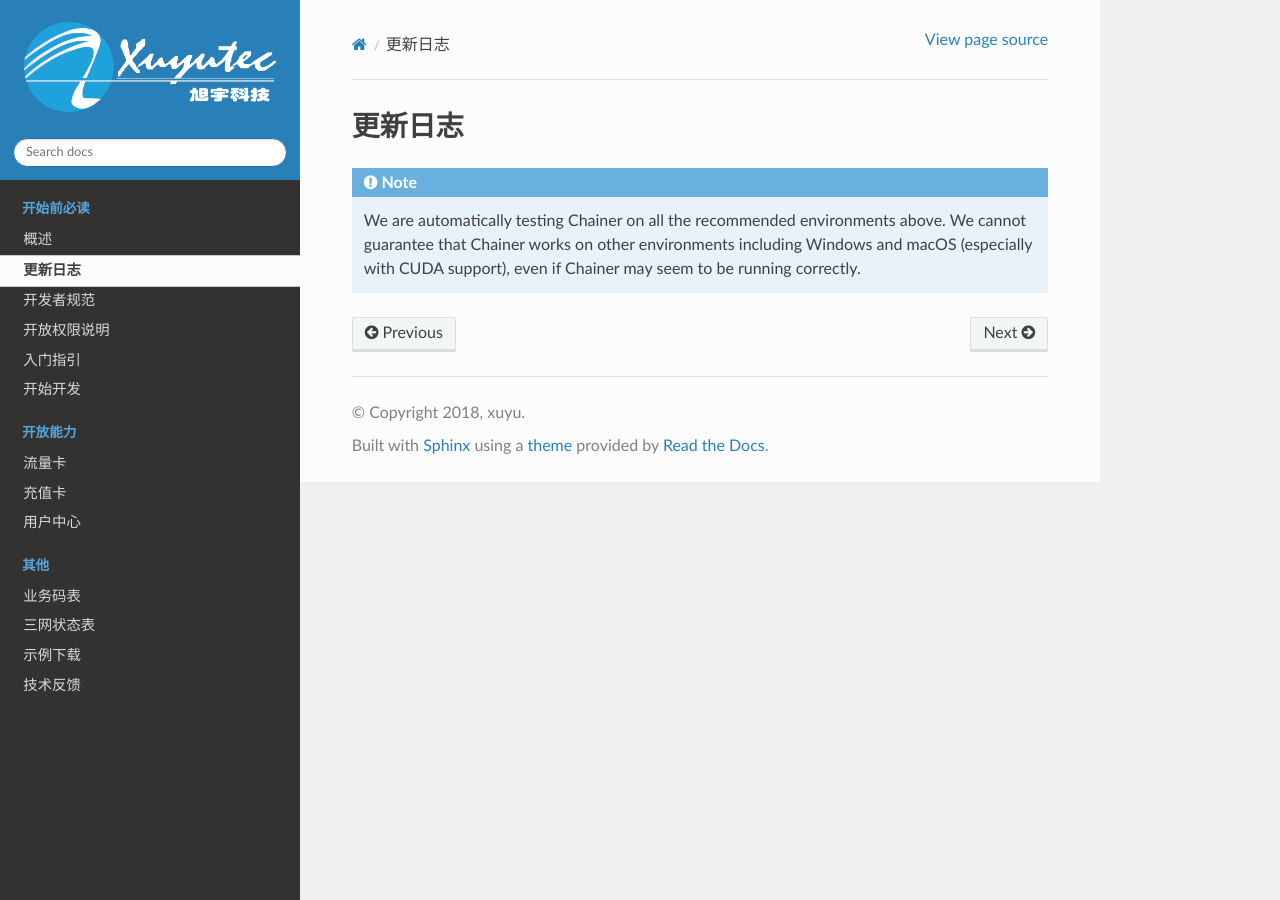
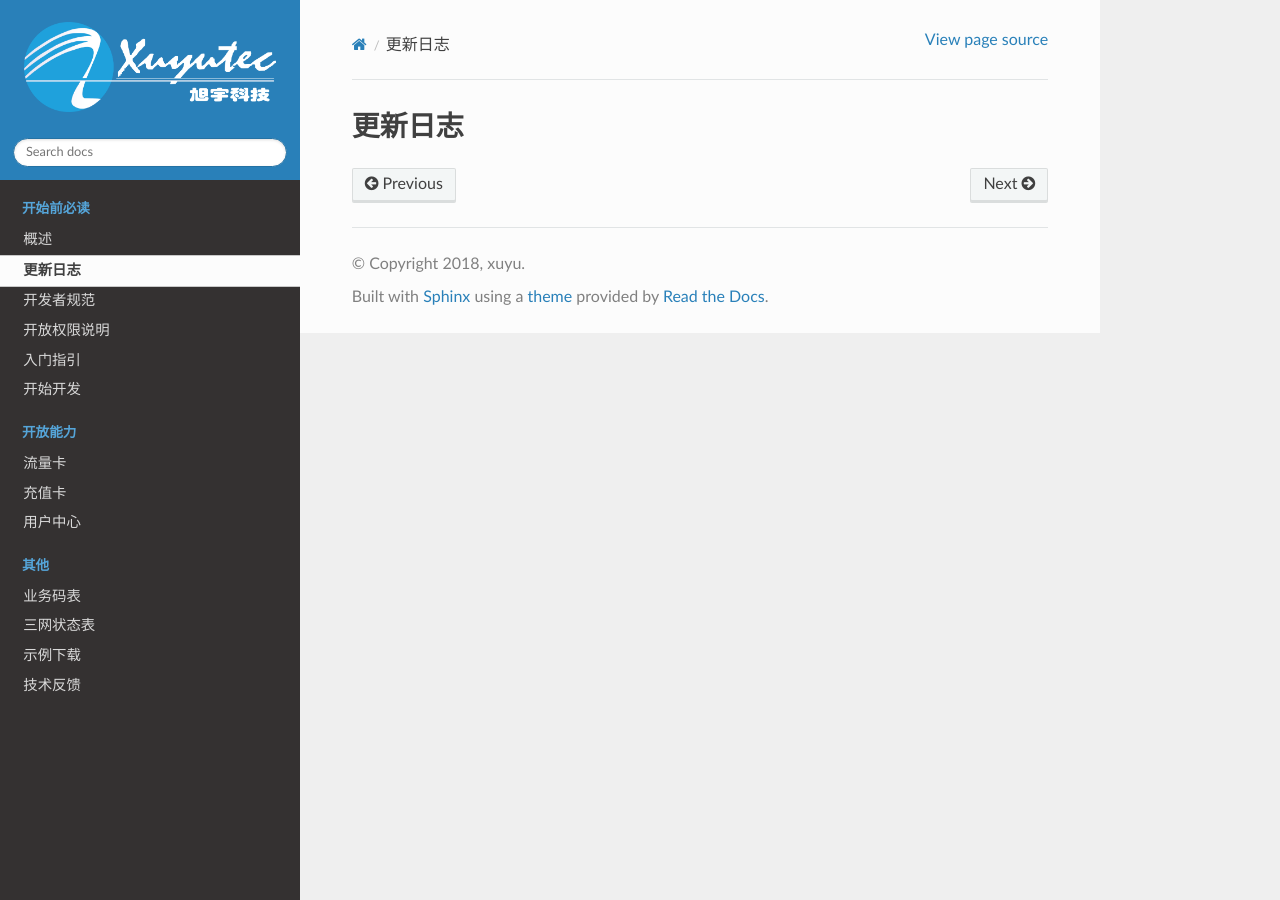
Before and after one commit to xuyutec/iot, a Sphinx documentation site: the page built from docs/changelog.rst, in a window 1280 px wide. Built offline with Sphinx 7.4.7 and the Read the Docs theme 2.0.0, drawn with Linux system fonts in a browser that asks for light colours; formulas are drawn with MathJax 3.

Commit message:
Update changelog.rst

```diff
--- a/docs/changelog.rst
+++ b/docs/changelog.rst
@@ -1,8 +1,2 @@
 更新日志
 ========
-
-
-.. note::
-
-   We are automatically testing Chainer on all the recommended environments above.
-   We cannot guarantee that Chainer works on other environments including Windows and macOS (especially with CUDA support), even if Chainer may seem to be running correctly.
```
